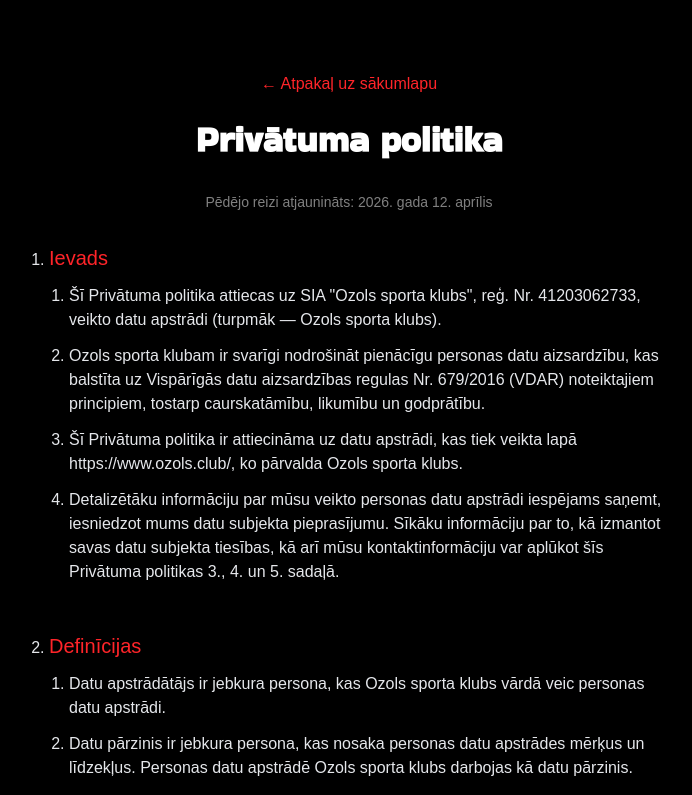
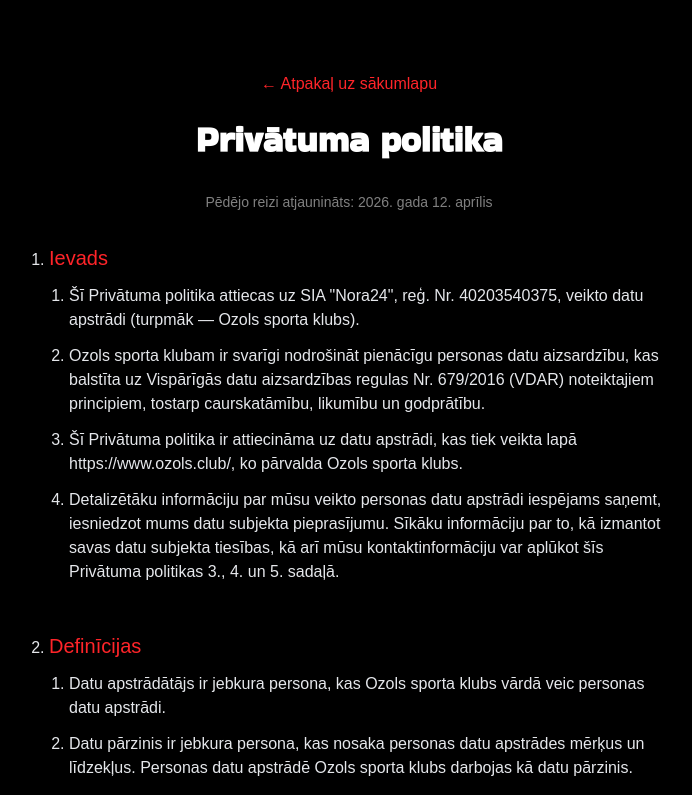
Before and after one commit to atisozols/skultes-next, a Next.js app: page /pp in a window 1280 px wide. Shown: the top 795 px of the page, without its empty margins (291-983 px from the left). Built offline with nearby package versions, Linux system fonts and the light colour scheme; no server answers; a web font is replaced by a local one.

Commit message:
update pp

```diff
--- a/app/pp/page.js
+++ b/app/pp/page.js
@@ -23,8 +23,8 @@
               <h2 className="mb-3 text-xl font-medium text-accent">Ievads</h2>
               <ol className="list-decimal space-y-3 pl-5">
                 <li>
-                  Šī Privātuma politika attiecas uz SIA &quot;Ozols sporta klubs&quot;, reģ. Nr.
-                  41203062733, veikto datu apstrādi (turpmāk — Ozols sporta klubs).
+                  Šī Privātuma politika attiecas uz SIA &quot;Nora24&quot;, reģ. Nr. 40203540375,
+                  veikto datu apstrādi (turpmāk — Ozols sporta klubs).
                 </li>
                 <li>
                   Ozols sporta klubam ir svarīgi nodrošināt pienācīgu personas datu aizsardzību, kas
```
